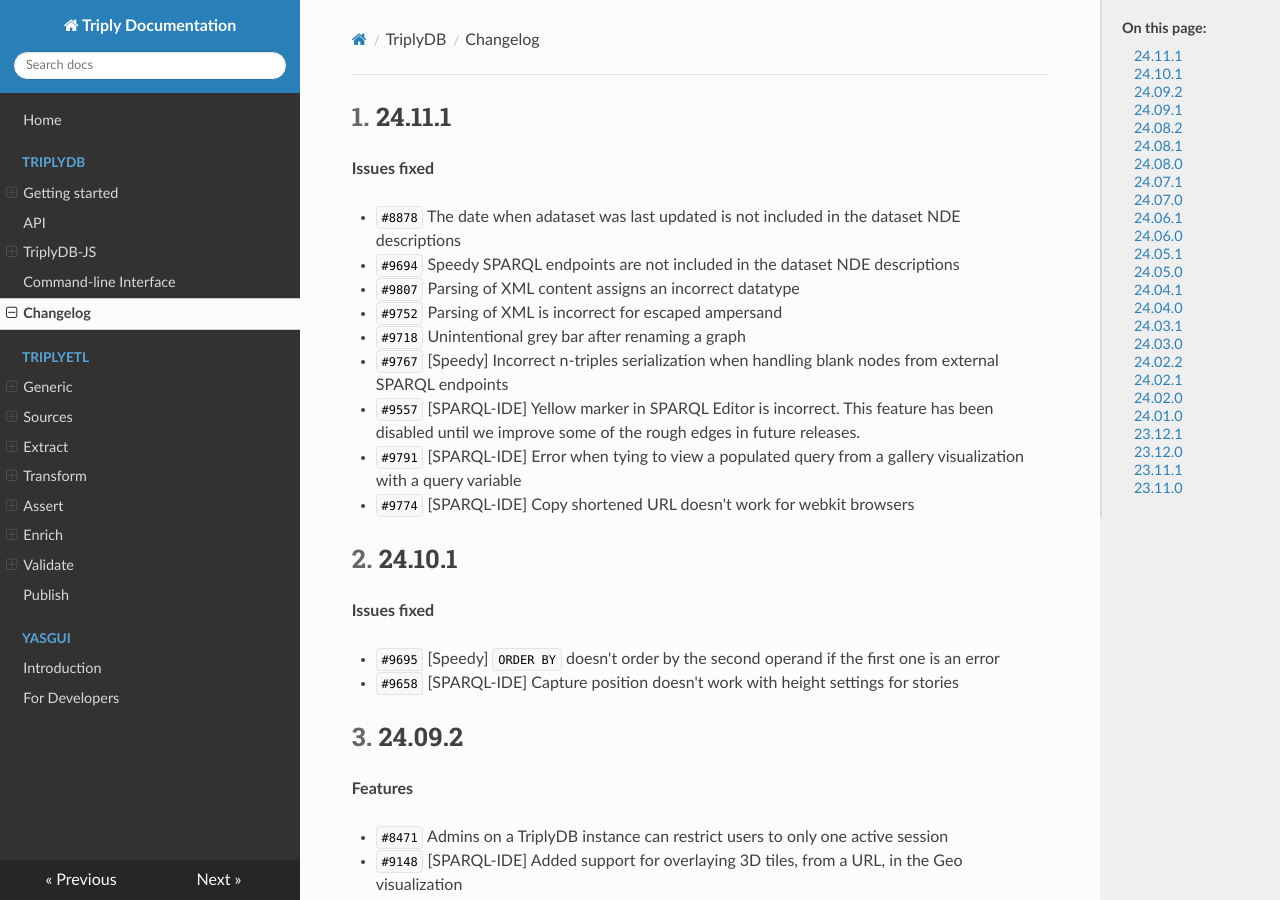
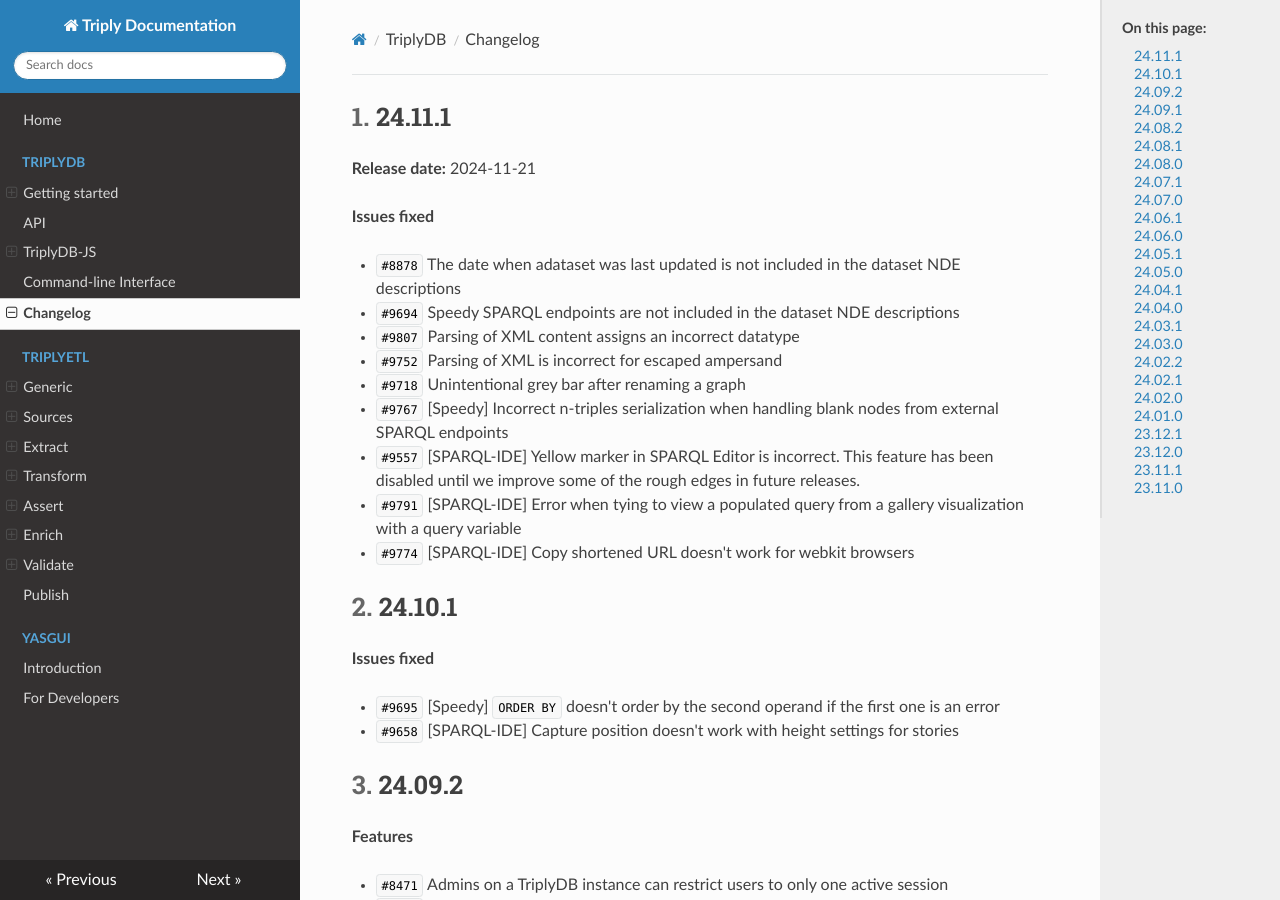
Before and after one commit to TriplyDB/Documentation, an MkDocs documentation site: the page built from docs/triplydb-changelog/index.md, in a window 1280 px wide and 900 px high. Built offline with MkDocs 1.6.1, drawn with Linux system fonts in a browser that asks for light colours.

Commit message:
include release date

```diff
--- a/docs/triplydb-changelog/index.md
+++ b/docs/triplydb-changelog/index.md
@@ -6,6 +6,8 @@
 [TOC]
 
 ## 24.11.1 {#24.11.1}
+
+**Release date:** 2024-11-21
 
 **Issues fixed**
 
```
